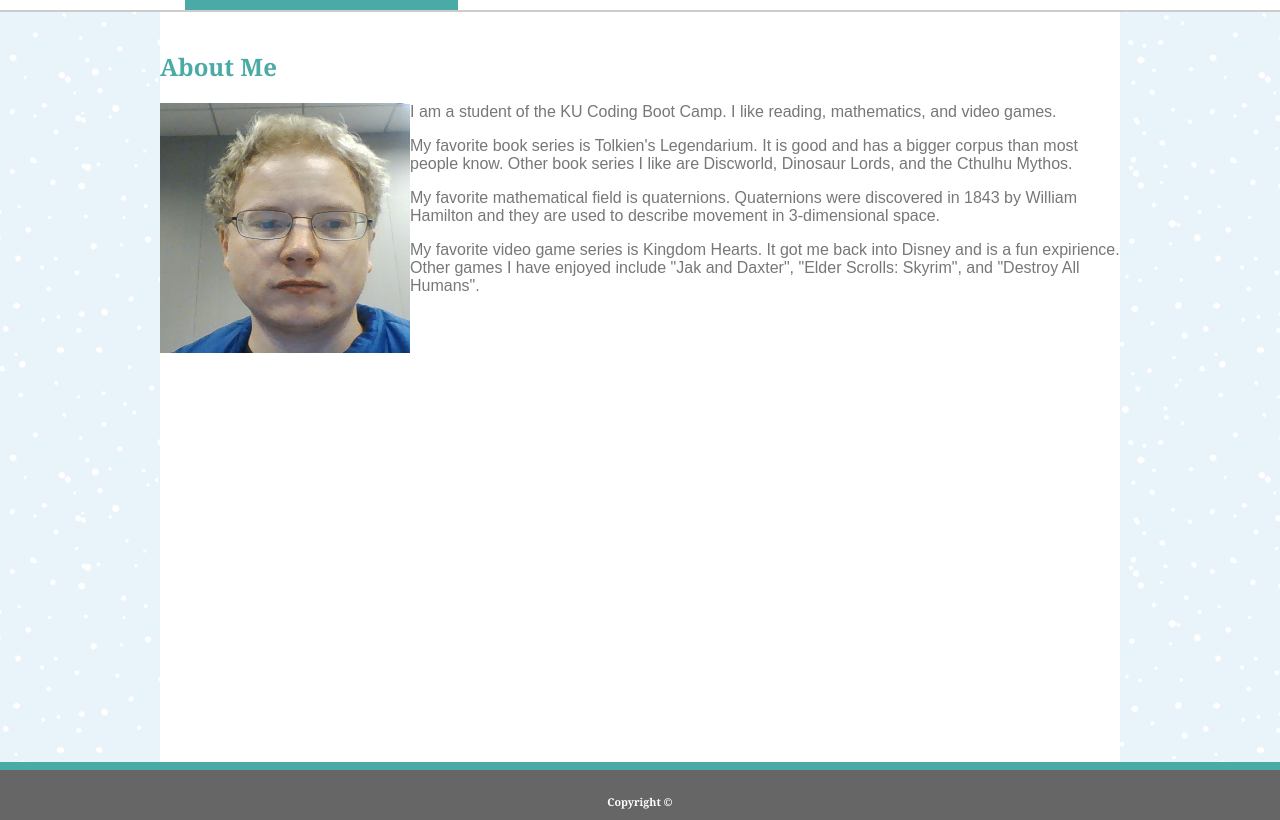
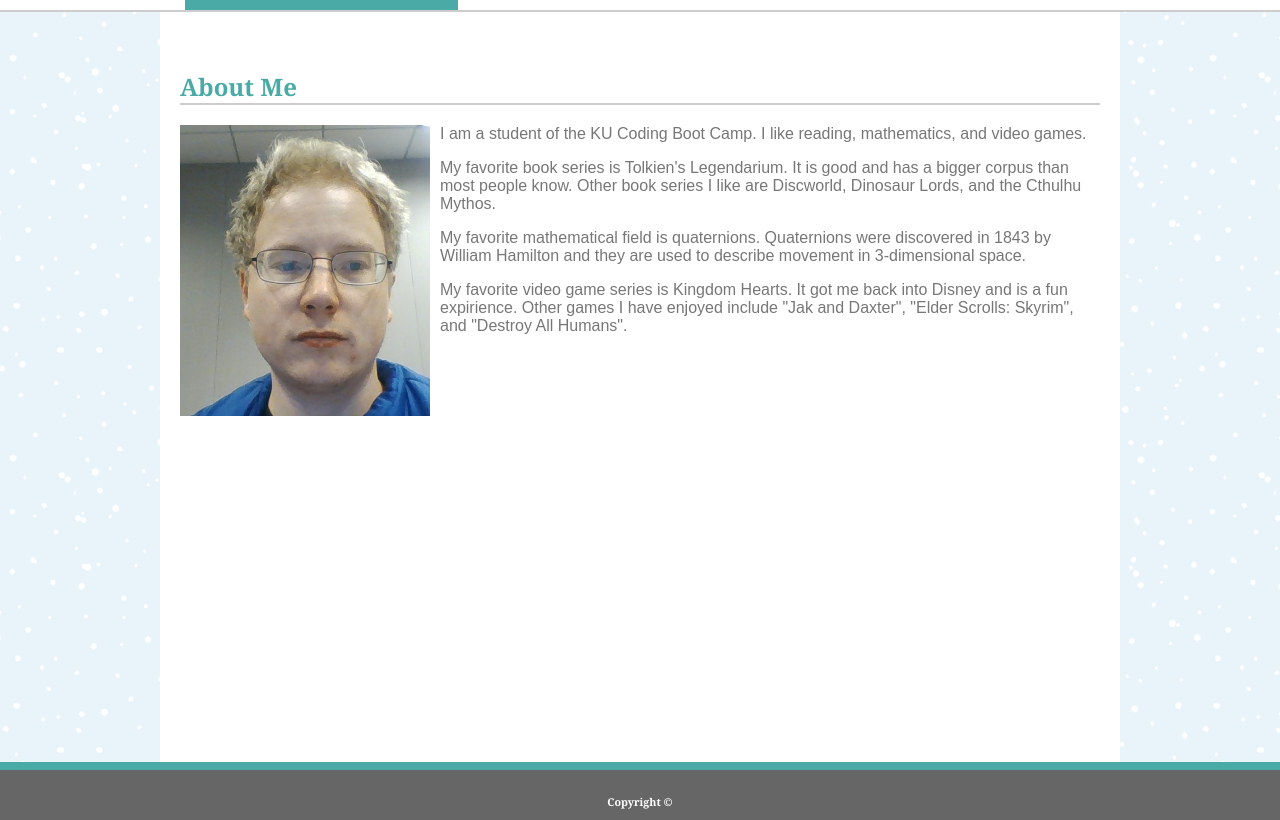
Before and after one commit to mibaska/homework01, a plain HTML site: page index.html in a window 1280 px wide. Shown: the part 60-880 px from the top of the page. Drawn offline with Linux system fonts and the light colour scheme.

Commit message:
More finishing touches

```diff
--- a/assets/css/style.css
+++ b/assets/css/style.css
@@ -21,6 +21,7 @@ h1 {
 h2, h5 {
     color: #4aaaa5;
     font-family: 'Georgia', Times, 'Times New Roman', serif;
+    border-bottom: 2px solid #cccccc;
 }
 h3 {
     color: #777777;
@@ -182,3 +183,10 @@ img {
     margin-left: auto;
     margin-right: auto;
 }
+#portfolio {
+    float: left;
+    height: auto;
+    max-width: 250px;
+    margin-left: auto;
+    margin-right: 10px;
+}
--- a/index.html
+++ b/index.html
@@ -12,13 +12,15 @@
             <h3><a href="./index.html">About</a> | <a href="./portfolio.html">Portfolio</a> | <a href="./contact.html">Contact</a></h3>
         </div>
         <div class="content">
+            <div class="content-inside">
                 <br/>
                 <h2>About Me</h2>
-            <img src="./assets/images/portfolio-picture.png"/>
+                <img id="portfolio" src="./assets/images/portfolio-picture.png"/>
                 <p>I am a student of the KU Coding Boot Camp. I like reading, mathematics, and video games.</p>
                 <p>My favorite book series is Tolkien's Legendarium. It is good and has a bigger corpus than most people know. Other book series I like are Discworld, Dinosaur Lords, and the Cthulhu Mythos.</p>
                 <p>My favorite mathematical field is quaternions. Quaternions were discovered in 1843 by William Hamilton and they are used to describe movement in 3-dimensional space.</p>
                 <p>My favorite video game series is Kingdom Hearts. It got me back into Disney and is a fun expirience. Other games I have enjoyed include "Jak and Daxter", "Elder Scrolls: Skyrim", and "Destroy All Humans".</p>
+            </div>
         </div>
         <div class="rightFooter"></div>
         <div class="leftFooter"></div>
```
Also changed, not shown: portfolio.html (+2 -0 lines), 1 other file. Lines whose indentation alone changed are shown as unchanged.
